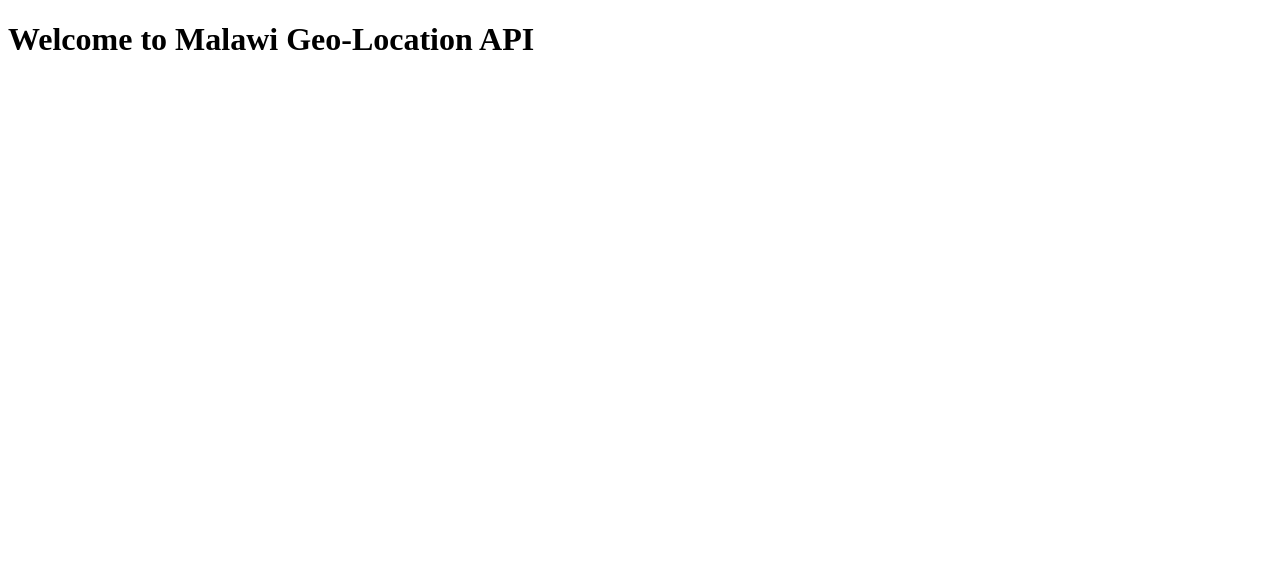
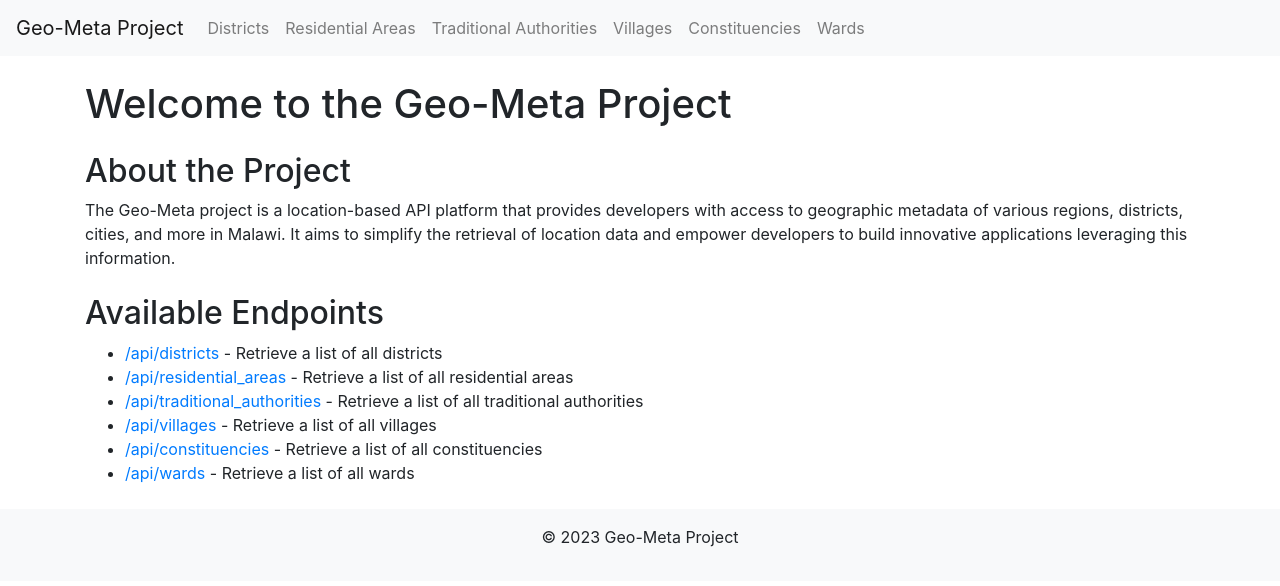
Before and after one commit to Sam-Banankhu/geo-meta-mw-flask, a Flask app: page / in a window 1280 px wide. Shown: the top 586 px of the page. Run offline with Flask 3, Linux system fonts and the light colour scheme; some libraries are stand-ins or nearby versions.

Commit message:
added code to index.html

```diff
--- a/app/routes.py
+++ b/app/routes.py
@@ -96,6 +96,16 @@ def get_residential_areas():
     result = [{'id': r.id, 'name': r.name,  'district_name': r.district.name} for r in residential_areas]
     return jsonify(result)
 
+@app.route('/api/residential_areas/<district_code>', methods=['GET'])
+def get_residential_areas_by_district_code(district_code):
+    district = District.query.filter_by(code=district_code.upper()).first()
+    if not district:
+        return jsonify({'message': 'District not found'}), 404
+
+    residential_areas = ResidentialArea.query.filter_by(district_id=district.id).all()
+    result = [{'id': r.id, 'name': r.name, 'district_id': r.district_id} for r in residential_areas]
+    return jsonify(result)
+
 @app.route('/api/traditional_authorities', methods=['GET'])
 def get_traditional_authorities():
     traditional_authorities = TraditionalAuthority.query.all()
--- a/app/templates/index.html
+++ b/app/templates/index.html
@@ -1,11 +1,68 @@
 <!DOCTYPE html>
-<html lang="en">
+<html>
 <head>
-    <meta charset="UTF-8">
-    <meta name="viewport" content="width=device-width, initial-scale=1.0">
-    <title>Flask API</title>
+    <title>Geo-Meta Project</title>
+    <link rel="stylesheet" type="text/css" href="{{ url_for('static', filename='css/style.css') }}">
+    <link rel="stylesheet" href="https://stackpath.bootstrapcdn.com/bootstrap/4.5.2/css/bootstrap.min.css">
 </head>
 <body>
-  <h1>Welcome to Malawi Geo-Location API</h1>
+    <header>
+        <nav class="navbar navbar-expand-lg navbar-light bg-light">
+            <a class="navbar-brand" href="#">Geo-Meta Project</a>
+            <button class="navbar-toggler" type="button" data-toggle="collapse" data-target="#navbarNav" aria-controls="navbarNav" aria-expanded="false" aria-label="Toggle navigation">
+                <span class="navbar-toggler-icon"></span>
+            </button>
+            <div class="collapse navbar-collapse" id="navbarNav">
+                <ul class="navbar-nav">
+                    <li class="nav-item">
+                        <a class="nav-link" href="{{ url_for('get_districts') }}">Districts</a>
+                    </li>
+                    <li class="nav-item">
+                        <a class="nav-link" href="{{ url_for('get_residential_areas') }}">Residential Areas</a>
+                    </li>
+                    <li class="nav-item">
+                        <a class="nav-link" href="{{ url_for('get_traditional_authorities') }}">Traditional Authorities</a>
+                    </li>
+                    <li class="nav-item">
+                        <a class="nav-link" href="{{ url_for('get_villages') }}">Villages</a>
+                    </li>
+                    <li class="nav-item">
+                        <a class="nav-link" href="{{ url_for('get_constituencies') }}">Constituencies</a>
+                    </li>
+                    <li class="nav-item">
+                        <a class="nav-link" href="{{ url_for('get_wards') }}">Wards</a>
+                    </li>
+                </ul>
+            </div>
+        </nav>
+    </header>
+    <div class="container mt-4">
+        <h1>Welcome to the Geo-Meta Project</h1>
+        <section class="mt-4">
+            <h2>About the Project</h2>
+            <p>
+                The Geo-Meta project is a location-based API platform that provides developers with access to geographic
+                metadata of various regions, districts, cities, and more in Malawi. It aims to simplify the retrieval of
+                location data and empower developers to build innovative applications leveraging this information.
+            </p>
+        </section>
+        <section class="mt-4">
+            <h2>Available Endpoints</h2>
+            <ul>
+                <li><a href="{{ url_for('get_districts') }}">/api/districts</a> - Retrieve a list of all districts</li>
+                <li><a href="{{ url_for('get_residential_areas') }}">/api/residential_areas</a> - Retrieve a list of all residential areas</li>
+                <li><a href="{{ url_for('get_traditional_authorities') }}">/api/traditional_authorities</a> - Retrieve a list of all traditional authorities</li>
+                <li><a href="{{ url_for('get_villages') }}">/api/villages</a> - Retrieve a list of all villages</li>
+                <li><a href="{{ url_for('get_constituencies') }}">/api/constituencies</a> - Retrieve a list of all constituencies</li>
+                <li><a href="{{ url_for('get_wards') }}">/api/wards</a> - Retrieve a list of all wards</li>
+            </ul>
+        </section>
+    </div>
+    <footer class="mt-4 py-3 bg-light text-center">
+        <p>&copy; 2023 Geo-Meta Project</p>
+    </footer>
+    <script src="https://code.jquery.com/jquery-3.5.1.slim.min.js"></script>
+    <script src="https://cdn.jsdelivr.net/npm/@popperjs/core@2.5.3/dist/umd/popper.min.js"></script>
+    <script src="https://stackpath.bootstrapcdn.com/bootstrap/4.5.2/js/bootstrap.min.js"></script>
 </body>
 </html>
```
